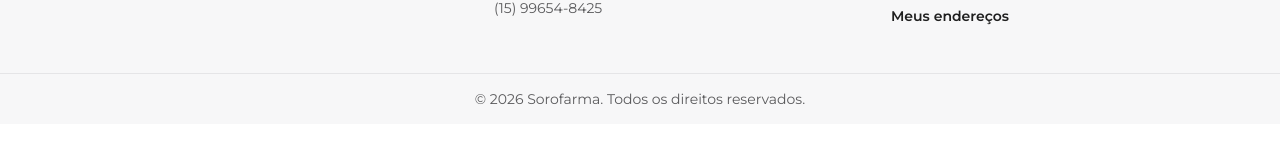
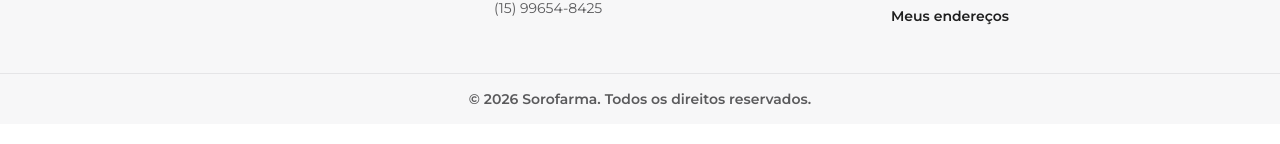
Before and after one commit to Valdir-Dev-eng/loja-edu, a React (Vite) app in the folder storefront/: page /login in a window 1280 px wide. Shown: the part 496-640 px from the top of the page. Built offline with nearby package versions, Linux system fonts and the light colour scheme; no server answers.

Commit message:
fix(storefront): copyright do footer com Montserrat explicito
.bottomBar herdava a fonte do body (Montserrat) mas sem peso/family
explicitos - pedido pra reforcar isso e destacar mais. Adiciona
font-family: var(--font-family-brand) e font-weight:600.

```diff
--- a/storefront/src/components/Footer.module.css
+++ b/storefront/src/components/Footer.module.css
@@ -56,7 +56,9 @@
 .bottomBar {
   border-top: 1px solid var(--color-border);
   padding: var(--space-4) 0;
+  font-family: var(--font-family-brand);
   font-size: 14px;
+  font-weight: 600;
   color: var(--color-text-secondary);
   text-align: center;
 }
```
